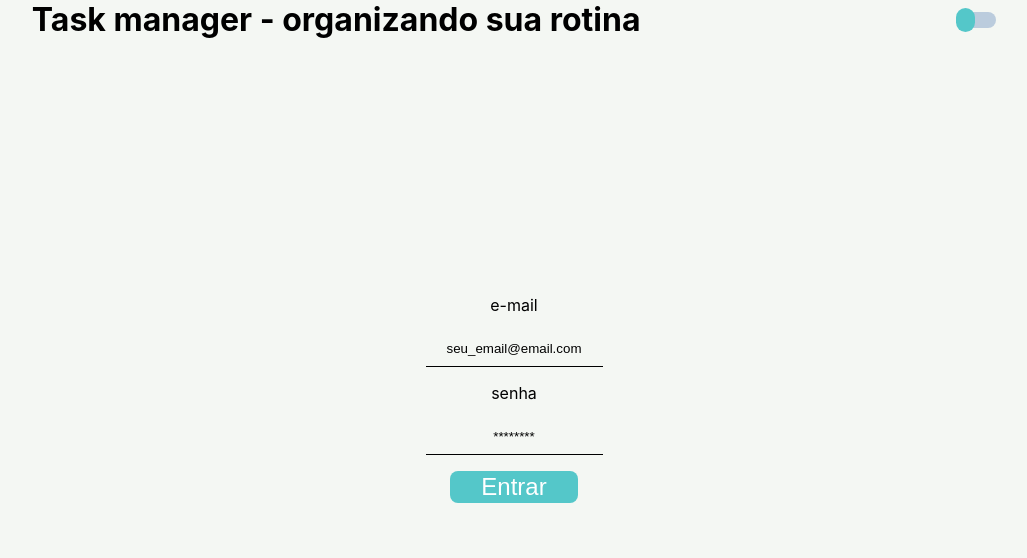
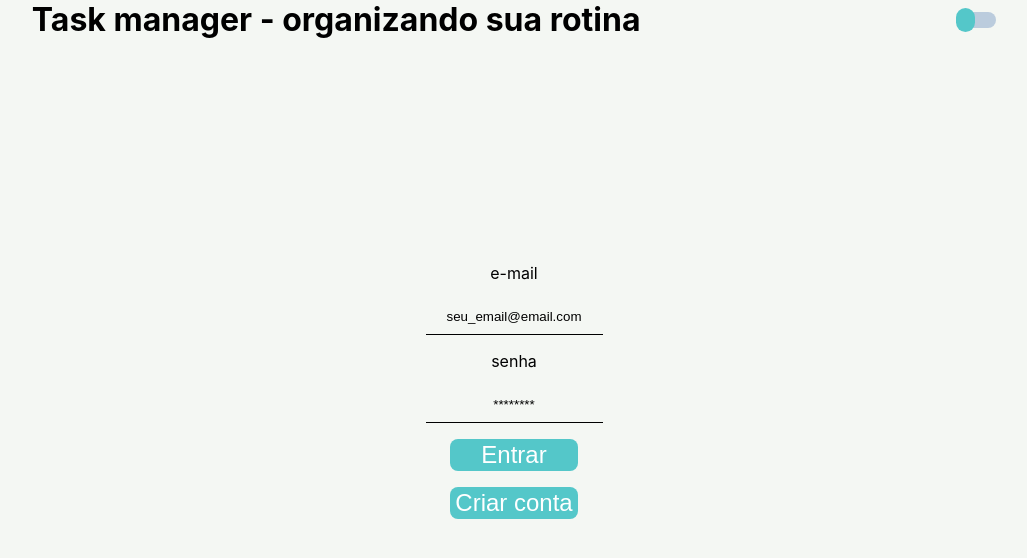
Before and after one commit to Valdeci97/task-manager, a React (Vite) app in the folder app/: page /login in a window 1280 px wide. Shown: the top 558 px of the page, without its empty margins (126-1153 px from the left). Built offline with nearby package versions, Linux system fonts and the light colour scheme.

Commit message:
feat(pages): create signup draft

```diff
--- a/app/src/Router.tsx
+++ b/app/src/Router.tsx
@@ -1,12 +1,13 @@
-/* eslint-disable prettier/prettier */
 import { Routes, Route, Navigate } from 'react-router-dom';
 import Login from './pages/Login';
+import Signup from './pages/Signup';
 
 export default function Router() {
   return (
     <Routes>
-      <Route path="/" element={ <Navigate to="/login" replace /> } />
-      <Route path="/login" element={ <Login /> } />
+      <Route path="/" element={<Navigate to="/login" replace />} />
+      <Route path="/login" element={<Login />} />
+      <Route path="/signup" element={<Signup />} />
     </Routes>
   );
 }
--- a/app/src/components/LoginForm.tsx
+++ b/app/src/components/LoginForm.tsx
@@ -1,15 +1,21 @@
 import { useContext, useState } from 'react';
+import { useNavigate } from 'react-router-dom';
 import Label from './Label';
 import Button from './Button';
 import { SL } from '../styles/login';
 import PasswordLabel from './PasswordLabel';
 import { AppCtx } from '../context/Provider';
+import { SHARED } from '../styles/shared';
 
 export default function LoginForm() {
   const [email, setEmail] = useState<string>('');
   const [password, setPassword] = useState<string>('');
+  const { theme } = useContext(AppCtx);
+  const navigate = useNavigate();
 
-  const { theme } = useContext(AppCtx);
+  function redirect(): void {
+    navigate('/signup');
+  }
 
   return (
     <>
@@ -30,6 +36,9 @@ export default function LoginForm() {
           theme={theme}
         />
         <Button text="Entrar" email={email} password={password} theme={theme} />
+        <SHARED.Button type="button" theme={theme} onClick={redirect}>
+          Criar conta
+        </SHARED.Button>
       </SL.Container>
     </>
   );
--- /dev/null
+++ b/app/src/pages/Signup.tsx
@@ -0,0 +1,3 @@
+export default function Signup() {
+  return <>Hello World.</>;
+}
--- a/app/src/styles/shared.ts
+++ b/app/src/styles/shared.ts
@@ -44,6 +44,7 @@ const Button = styled.button<Theme>`
   color: #fff;
   font-size: 1.5rem;
   height: 2rem;
+  margin-bottom: 1rem;
   width: 8rem;
 
   &:hover {
```
